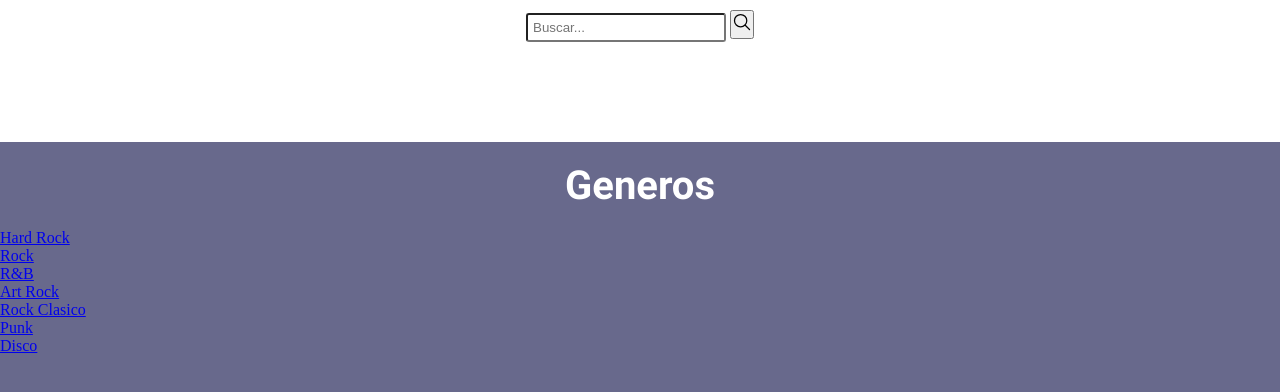
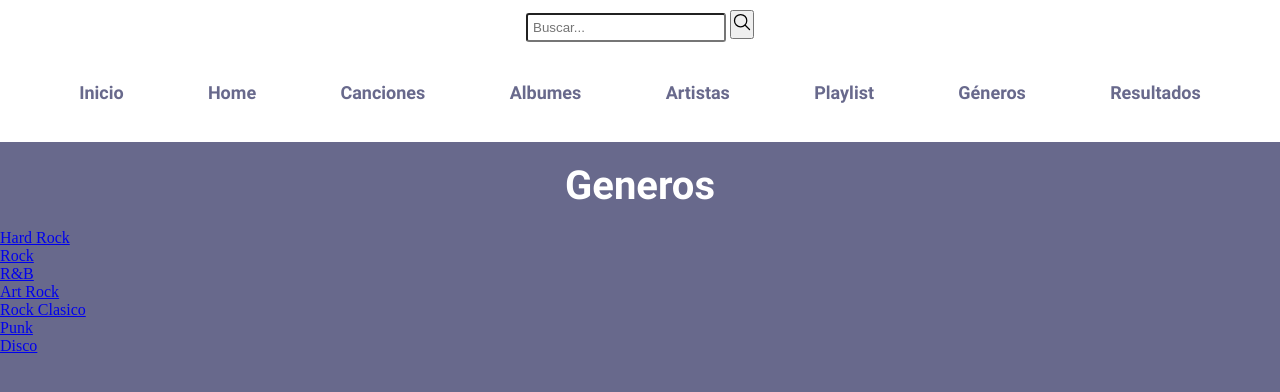
Before and after one commit to agustinramirezcalvo/ProyectoIntegrador, a plain HTML site: page genres.html in a window 1280 px wide. Drawn offline with nearby package versions, Linux system fonts and the light colour scheme; no server answers.

Commit message:
Update genres.html

```diff
--- a/genres.html
+++ b/genres.html
@@ -10,12 +10,20 @@
    <script type="module" src="https://unpkg.com/ionicons@5.4.0/dist/ionicons/ionicons.esm.js"></script>
     <script nomodule="" src="https://unpkg.com/ionicons@5.4.0/dist/ionicons/ionicons.js"></script>
 </head>
+</head>
 <body>
-    <main id="Genero" class="Container">
+    <main class="main">
         <header class="header">
             <section class="buscador">
-
-                <form action="search-results.html" method="GET">
+                <!--<form action="search-results.html" method="GET">
+                    <div>
+                        <label for="buscar"></label>
+                    </div>
+                    <div>
+                        <input type="text" name="nombre" id="buscar" placeholder="Buscar" required>
+                    </div>
+                </form>-->
+                 <form action="search-results.html" method="GET">
                     <input type="search" name="buscar" placeholder="Buscar...">
                     <button type="submit">
                         <h2><ion-icon name="search-outline"></ion-icon></h2>
@@ -24,7 +32,14 @@
             </section>
             <nav class="menu">
                 <ul class="opciones">
-
+                    <li><a href="master.html">Inicio</a></li>
+                    <li><a href="index.html">Home</a></li>
+                    <li><a href="detail-track.html">Canciones</a></li>
+                    <li><a href="detail-album.html">Albumes</a></li>
+                    <li><a href="detail-artist.html">Artistas</a></li>
+                    <li><a href="playlist.html">Playlist</a></li>
+                    <li><a href="genres.html">Géneros</a></li>
+                    <li><a href="search-results.html">Resultados</a></li>
                 </ul>
             </nav>
         </header>
```
